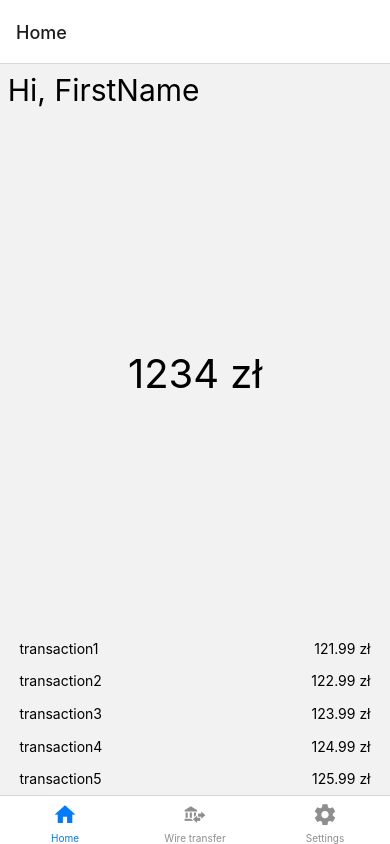
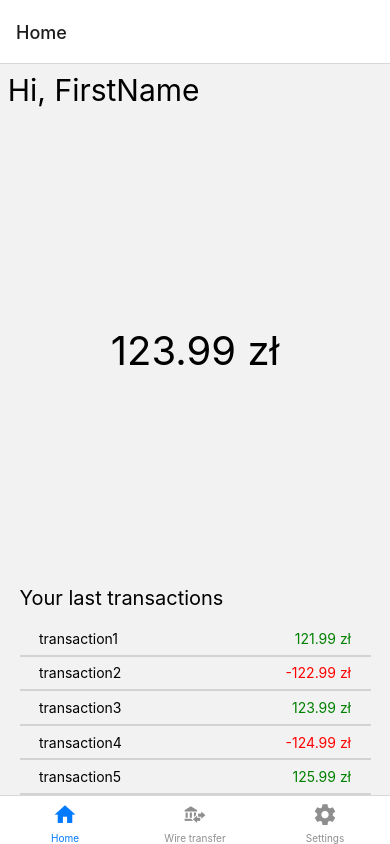
Before and after one commit to StaPauli/BankMobile, a React Native app: screen / in a window 390 px wide. Built offline with nearby package versions, Linux system fonts and the light colour scheme.

Commit message:
Calculations added based on transaction list

```diff
--- a/src/mockUser.js
+++ b/src/mockUser.js
@@ -1,12 +1,13 @@
 export const mockUser = {
     firstName : 'FirstName',
     lastName : 'LastName',
-    overall : 1234,
     transactionHistory : [
-        { key: 'transaction1', value : '121.99' },
-        { key: 'transaction2', value : '122.99' },
-        { key: 'transaction3', value : '123.99' },
-        { key: 'transaction4', value : '124.99' },
-        { key: 'transaction5', value : '125.99' }
-    ]
+        { key: 'transaction1', value : '121.99', type : 'in' },
+        { key: 'transaction2', value : '-122.99', type : 'out' },
+        { key: 'transaction3', value : '123.99', type : 'in' },
+        { key: 'transaction4', value : '-124.99', type : 'out' },
+        { key: 'transaction5', value : '125.99', type : 'in' }
+    ],
+    overall : 0.00
+
 }
--- a/src/views/homepage.js
+++ b/src/views/homepage.js
@@ -6,23 +6,31 @@ import { createNativeStackNavigator } from '@react-navigation/native-stack';
 import { createBottomTabNavigator } from '@react-navigation/bottom-tabs';
 import MaterialCommunityIcons from 'react-native-vector-icons/MaterialCommunityIcons';
 
+const endpointLink = 'exp://192.168.0.6:19000';
 
 function HomeScreen(){
+    let tmpOverall = 0.00;
+    mockUser.transactionHistory.forEach(item => {
+        tmpOverall += parseFloat(item.value);
+    });
+    mockUser.overall=tmpOverall;
     return(
             <View style={styles.homePageHeader}>
                 <View style={styles.nameContainer}>
                     <Text style={styles.name}>Hi, {mockUser.firstName}</Text>
                 </View>
                 <View style={styles.overallContainer}>
-                    <Text style={styles.overall}>{mockUser.overall} zł</Text>
+                    <Text style={styles.overall}>{mockUser.overall.toFixed(2)} zł</Text>
                 </View>
                 <View>
+                    <Text style={{ marginLeft : '5%',marginBottom: '3%', fontSize: 20 }}>Your last transactions</Text>
                     <FlatList
                         data={ mockUser.transactionHistory }
                         renderItem={({item}) =>
                         <View style={styles.transactionHistoryRow}>
                             <Text >{item.key}</Text>
-                            <Text >{item.value} zł</Text>
+                            <Text style={ (item.type == 'in') ? styles.transactionIn : styles.transactionOut }>
+                                {item.value} zł</Text>
                         </View>
                          }
                     ></FlatList>
@@ -32,8 +40,8 @@ function HomeScreen(){
 
         );
 }
-
-function ExampleSettings(){ // here import setting view instead of example text
+//TODO: setting view instead of example text
+function ExampleSettings(){
     return (
         <View>
           <Text>Settings</Text>
@@ -107,5 +115,15 @@ const styles = StyleSheet.create({
        padding: '2%',
        paddingLeft: '5%',
        paddingRight: '5%',
+       borderBottomColor: 'lightgray',
+       borderBottomWidth: 2,
+       marginLeft: '5%',
+       marginRight: '5%',
+    },
+    transactionOut: {
+        color: 'red'
+    },
+    transactionIn: {
+        color:'green'
     }
 });
```
